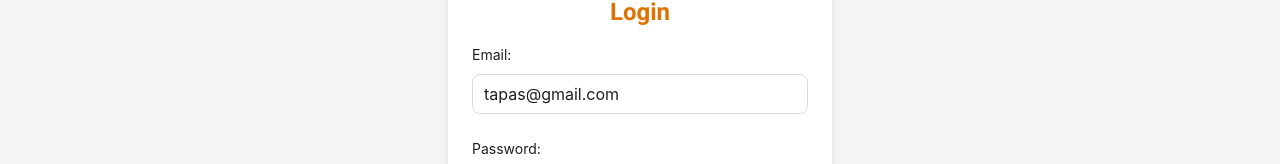
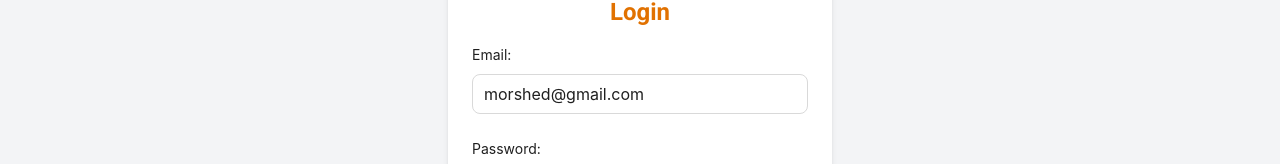
Before and after one commit to theMorshed/bike_store_frontend, a React (Vite) app: page /login in a window 1280 px wide. Shown: the part 344-508 px from the top of the page. Built offline with nearby package versions, Linux system fonts and the light colour scheme.

Commit message:
final polish

```diff
--- a/src/pages/CartPage.tsx
+++ b/src/pages/CartPage.tsx
@@ -45,6 +45,7 @@ const CartPage = () => {
   const handlePlaceOrder = async () => {
     if (user) {
       await createOrder({ user: user?.id, products: cartProducts });
+      localStorage.removeItem('cart');
     } else {
       navigate('/login');
     }
--- a/src/pages/Login.tsx
+++ b/src/pages/Login.tsx
@@ -28,7 +28,7 @@ const Login = () => {
     }, [location]);
 
     const defaultValues = {
-        email: 'tapas@gmail.com',
+        email: 'morshed@gmail.com',
         password: '123456'
     };
 
```
